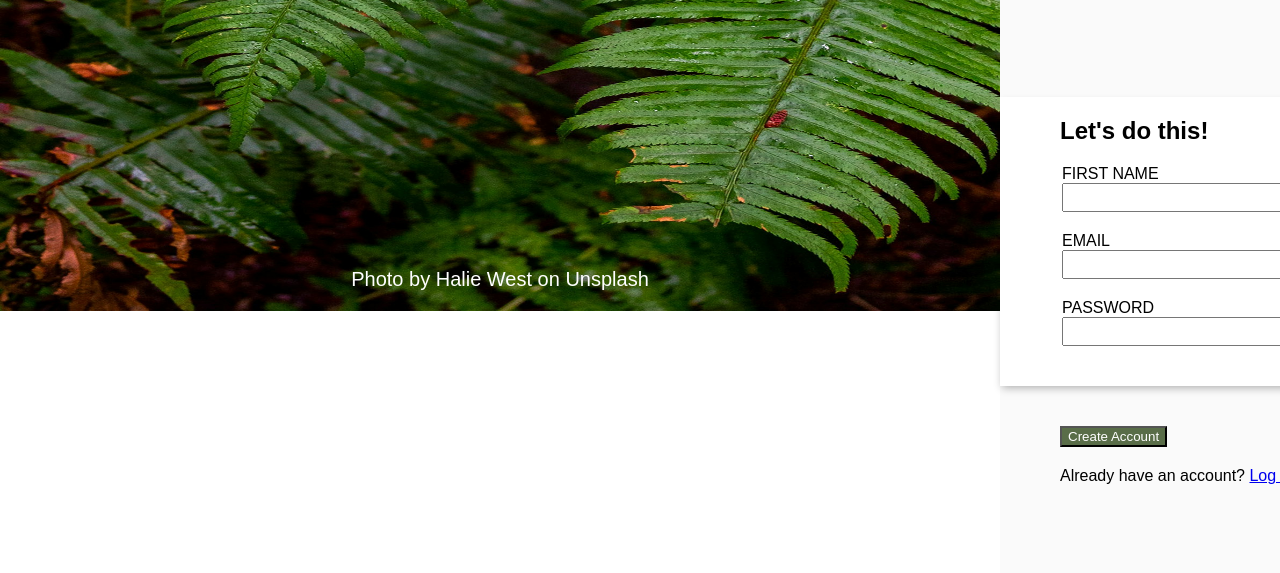
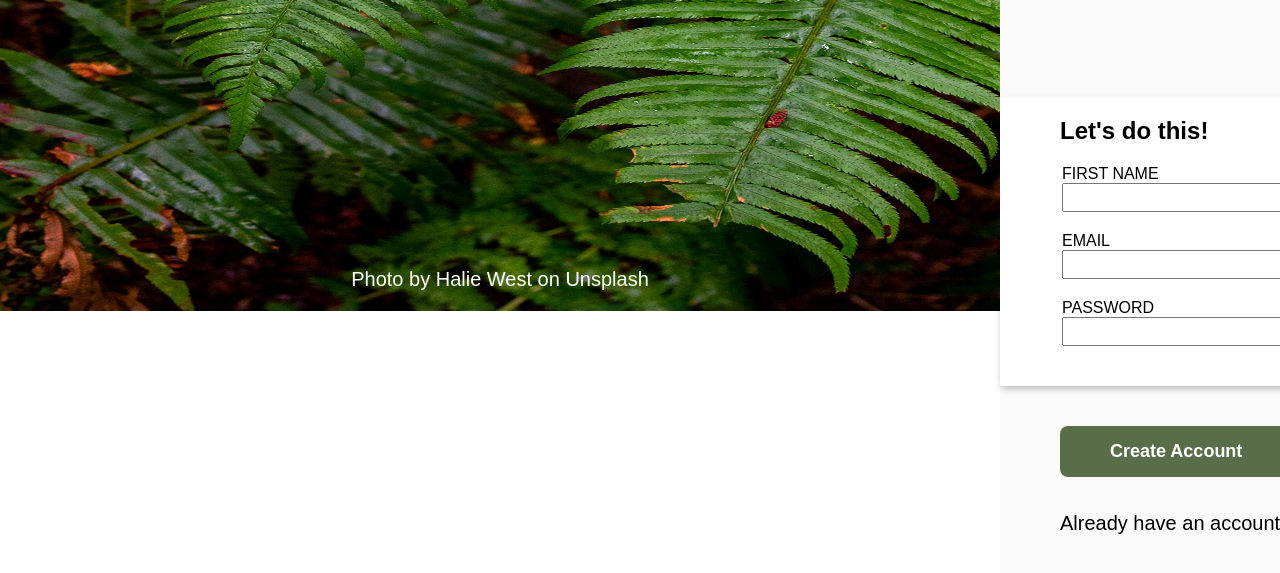
Before and after one commit to IshanKashyap03/Sign-up-form, a plain HTML site: page index.html in a window 1280 px wide. Shown: the part 489-1062 px from the top of the page. Drawn offline with Linux system fonts and the light colour scheme.

Commit message:
css changes

```diff
--- a/style.css
+++ b/style.css
@@ -136,7 +136,7 @@ div .odin-text{
     flex-direction: column;
     justify-content: space-between;
     padding: 40px 100px 450px 60px;
-    gap: 20px;
+    gap: 35px;
 }
 
 input{
@@ -146,4 +146,19 @@ input{
 .create-account > button{
     background-color: #596D48;
     color: white;
+    border-radius: 8px;
+    padding: 15px 50px 15px 50px;
+    font-size: 18px;
+    border: none;
+    font-weight: 550;
 }
+
+.login{
+    font-size: 20px;
+}
+
+a{
+    font-weight: bold;
+    text-decoration: none;
+    color: #596D48;
+}
```
